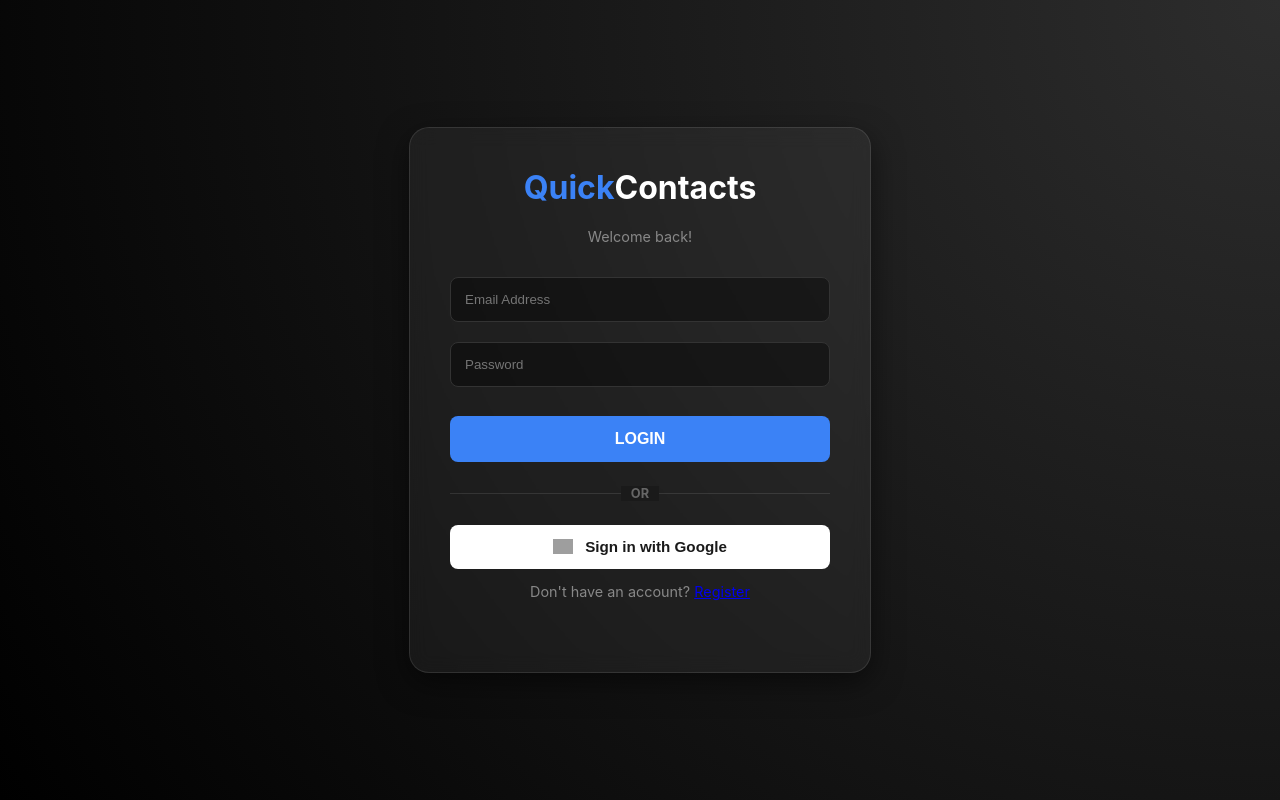
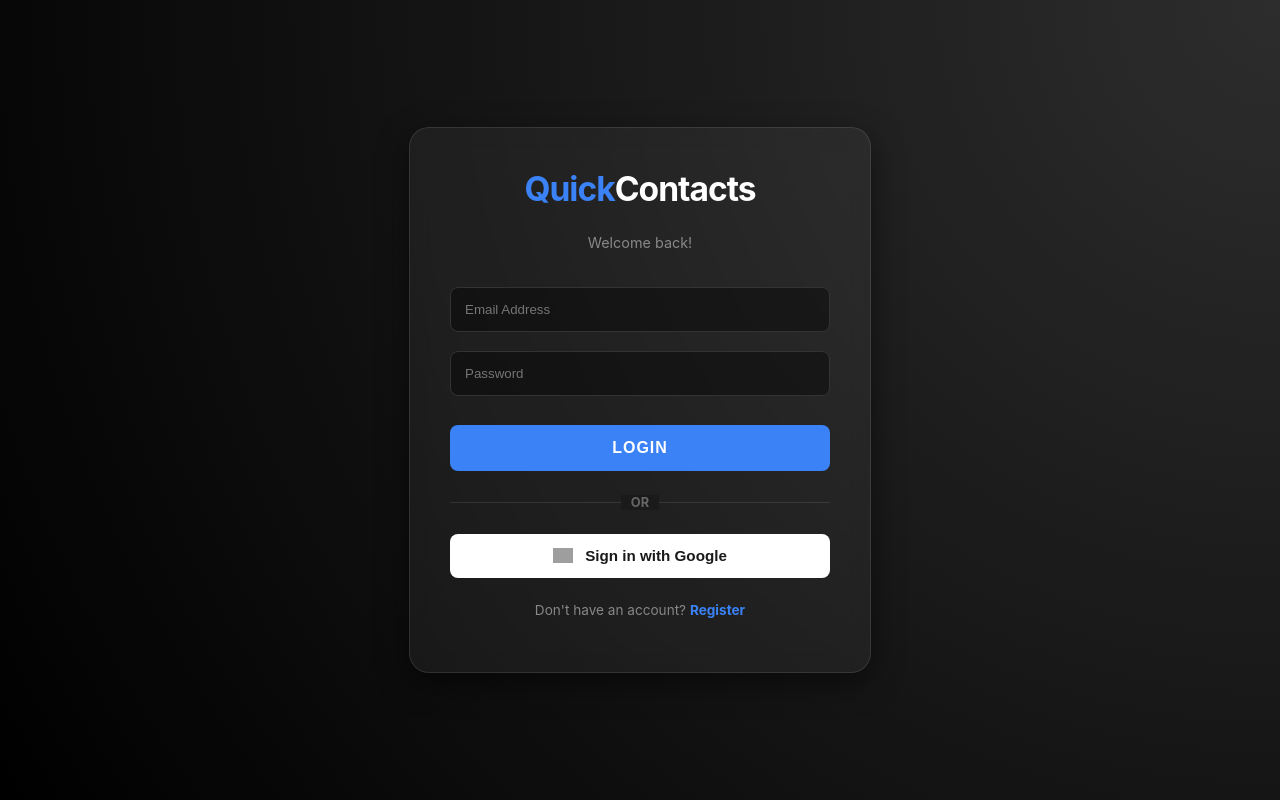
Before and after one commit to JamesSteff/QuickContacts, a React (Create React App) app in the folder web/: page /login in a window 1280 px wide. Built offline with nearby package versions, Linux system fonts and the light colour scheme; grey boxes are pictures that could not be loaded.

Commit message:
refine typography spacing and standardize font weights for branding

```diff
--- a/web/src/pages/Login.css
+++ b/web/src/pages/Login.css
@@ -1,4 +1,5 @@
-/* Login.css */
+/* Login.css - QuickContacts Main Styling */
+
 .login-container {
     display: flex;
     justify-content: center;
@@ -27,17 +28,22 @@
 
 .login-card h1 {
     margin-top: 0;
-    font-size: 2rem;
+    margin-bottom: 25px; /* Gi-gamay para duol sa subtitle */
+    font-size: 2.1rem;
+    font-weight: bold;
+    letter-spacing: -1px;
 }
 
 .login-card h1 span {
     color: #3b82f6;
 }
 
-.login-card p {
+/* Subtitle Styling for Balance */
+.login-card p.subtitle {
     color: #888;
     font-size: 0.9rem;
-    margin-bottom: 2rem;
+    margin-bottom: 2.2rem;
+    margin-top: 0;
 }
 
 .input-group {
@@ -75,6 +81,7 @@
     cursor: pointer;
     transition: all 0.2s ease;
     margin-top: 10px;
+    letter-spacing: 1px;
 }
 
 .login-btn:hover {
@@ -83,17 +90,11 @@
     box-shadow: 0 4px 12px rgba(59, 130, 246, 0.3);
 }
 
-.login-btn:active {
-    transform: translateY(0);
-}
-
 .login-btn:disabled {
     background: #1e3a8a;
     cursor: not-allowed;
     opacity: 0.7;
 }
-
-/* --- NEW ADDITIONS FOR GOOGLE LOGIN --- */
 
 .divider {
     margin: 1.5rem 0;
@@ -103,7 +104,6 @@
     position: relative;
 }
 
-/* Creating the horizontal lines for the divider */
 .divider::before {
     content: "";
     position: absolute;
@@ -113,9 +113,8 @@
     z-index: 1;
 }
 
-/* The "OR" text sitting in the middle of the line */
 .divider span {
-    background: #1a1a1a; /* Dark background to cover the line */
+    background: #1a1a1a;
     padding: 0 10px;
     position: relative;
     z-index: 2;
@@ -141,14 +140,30 @@
     transition: all 0.2s ease;
 }
 
-.google-btn:hover {
-    background: #e5e5e5;
-    transform: translateY(-1px);
-}
-
-/* Fixes the giant icon size */
 .google-btn img {
     width: 20px;
     height: 20px;
     object-fit: contain;
 }
+
+.login-footer {
+    margin-top: 1.5rem;
+    text-align: center;
+}
+
+.login-footer p {
+    color: #888;
+    font-size: 0.85rem;
+}
+
+.register-link, .login-link {
+    color: #3b82f6;
+    text-decoration: none;
+    font-weight: bold;
+    transition: color 0.2s ease;
+}
+
+.register-link:hover, .login-link:hover {
+    text-decoration: underline;
+    color: #60a5fa;
+}
```
